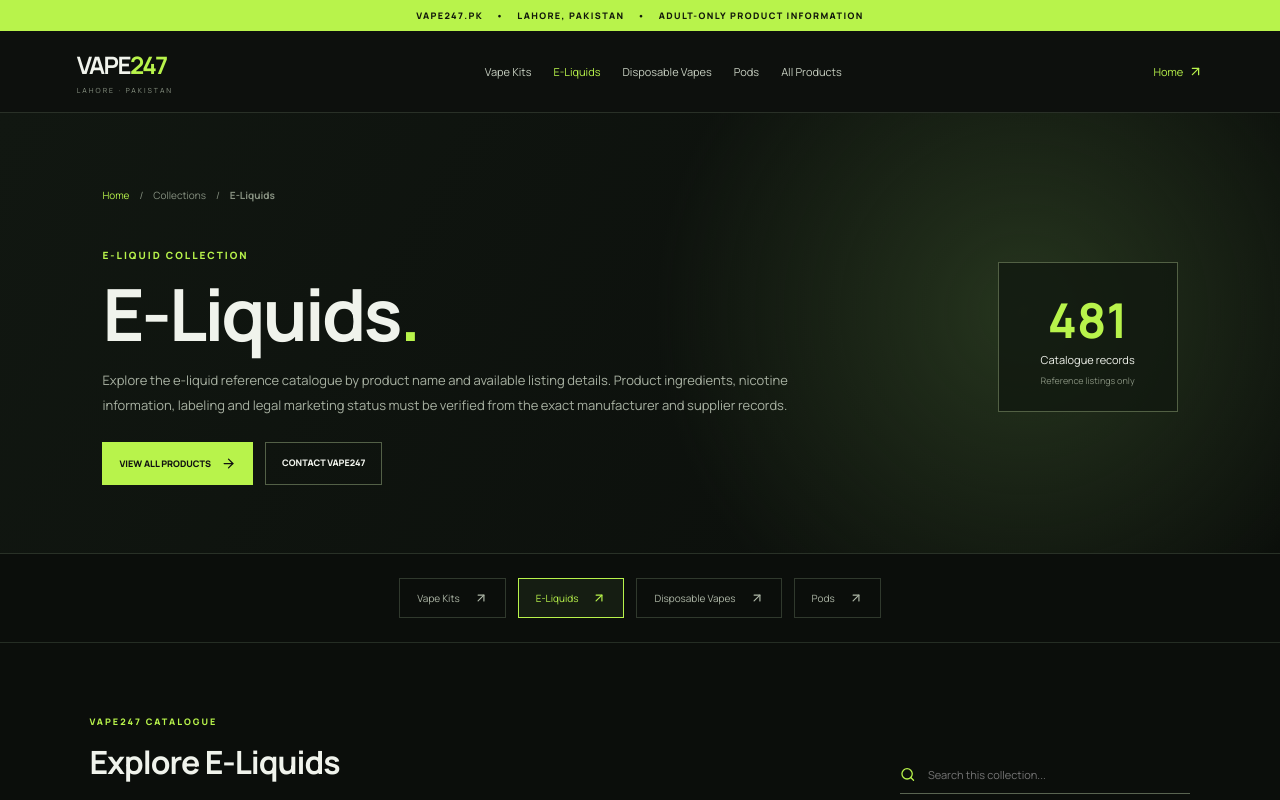
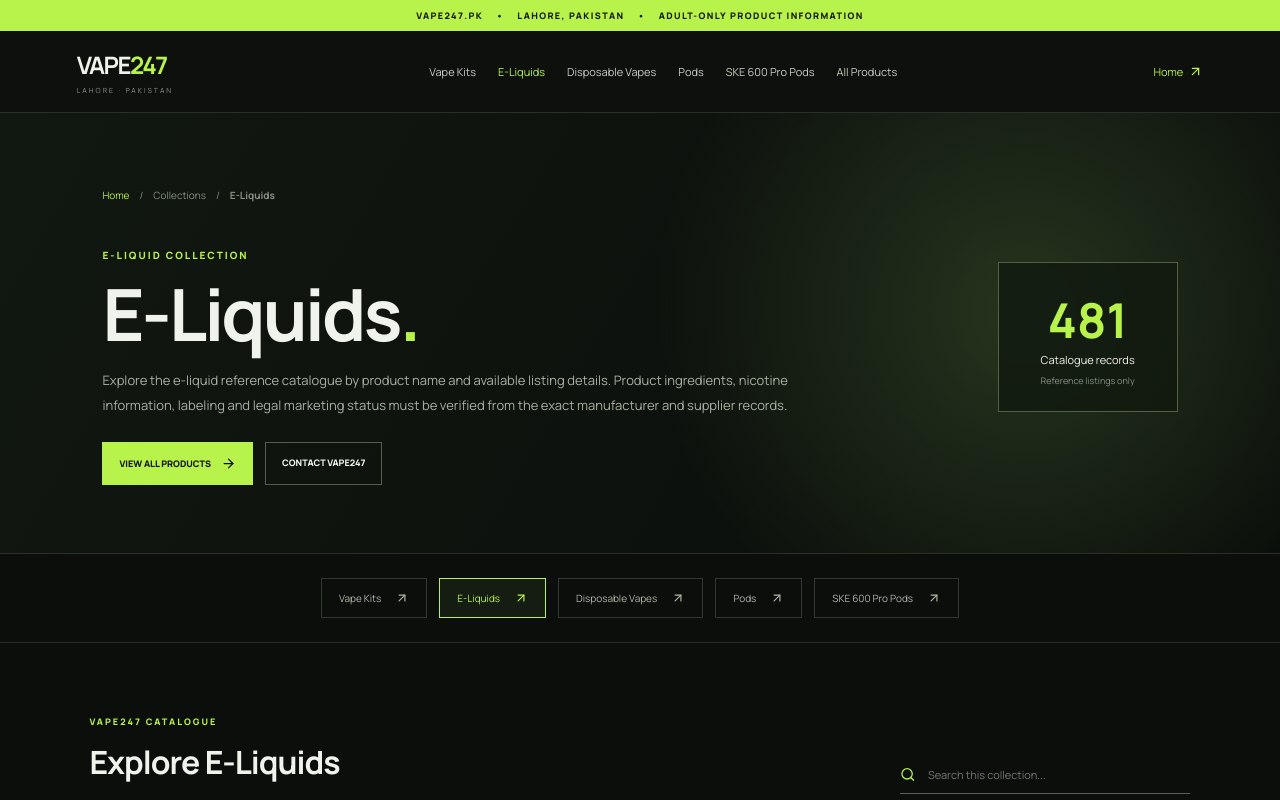
Before and after one commit to surgicalteck787/vape247, a React (Vite) app: page /e-liquids in a window 1280 px wide. Shown: the top 800 px of the page. Built offline with nearby package versions, Linux system fonts and the light colour scheme.

Commit message:
Add SKE 600 Pro Pods collection navigation link

```diff
--- a/src/CollectionPage.jsx
+++ b/src/CollectionPage.jsx
@@ -18,7 +18,7 @@ export default function CollectionPage({collectionKey='vape-kits'}){
  const pages=Math.max(1,Math.ceil(filtered.length/pageSize));const current=Math.min(page,pages);
  const visible=filtered.slice((current-1)*pageSize,current*pageSize);
  useEffect(()=>{document.title=config.seo;let m=document.querySelector('meta[name="description"]');if(!m){m=document.createElement('meta');m.name='description';document.head.appendChild(m)}m.content=config.meta;let c=document.querySelector('link[rel="canonical"]');if(!c){c=document.createElement('link');c.rel='canonical';document.head.appendChild(c)}c.href='https://vape247.pk/collections/'+collectionKey+'/'},[config,collectionKey]);
- const links=[['Vape Kits','/collections/vape-kits/'],['E-Liquids','/collections/e-liquids/'],['Disposable Vapes','/collections/disposable-vapes/'],['Pods','/collections/pods/']];
+ const links=[['Vape Kits','/collections/vape-kits/'],['E-Liquids','/collections/e-liquids/'],['Disposable Vapes','/collections/disposable-vapes/'],['Pods','/collections/pods/'],['SKE 600 Pro Pods','/collections/ske-600-pro-pods/']];
  return <div className="site-shell collection-page">
   <div className="collection-topline">VAPE247.PK <span>•</span> LAHORE, PAKISTAN <span>•</span> ADULT-ONLY PRODUCT INFORMATION</div>
   <header className="collection-header"><Link className="collection-brand" to="/"><b>VAPE<span>247</span></b><small>LAHORE · PAKISTAN</small></Link><nav>{links.map(([n,u])=><Link className={u.includes(collectionKey)?'active':''} key={n} to={u}>{n}</Link>)}<Link to="/products/">All Products</Link></nav><Link className="collection-home" to="/">Home <ArrowUpRight size={15}/></Link></header>
```
